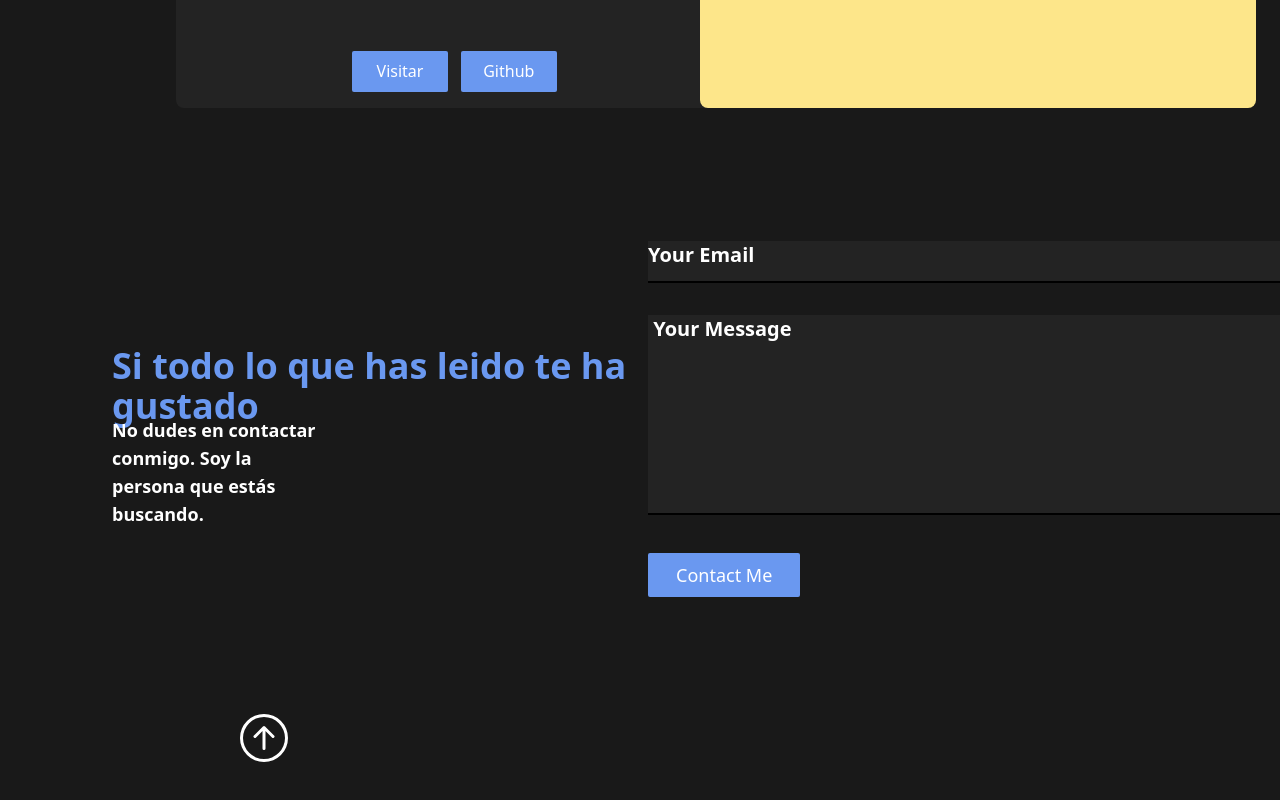
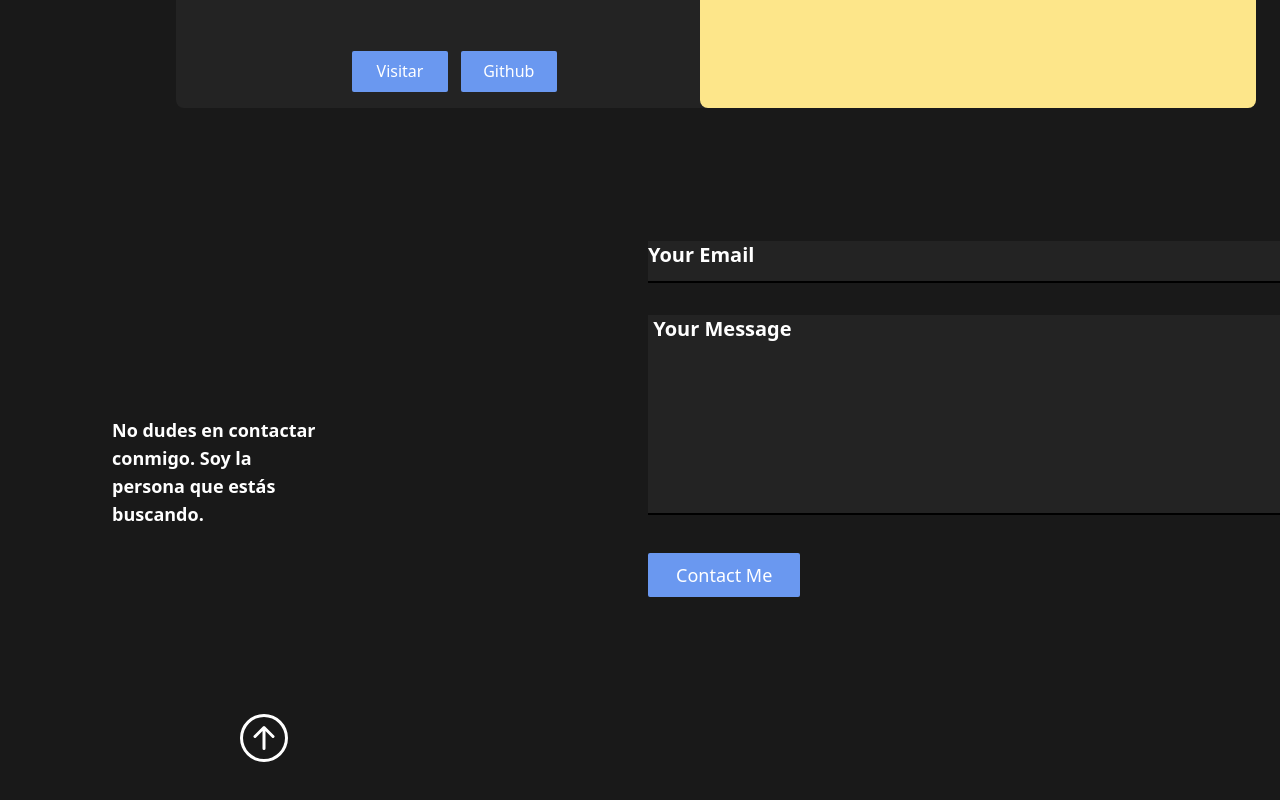
Before and after one commit to yusnebez/portfolio-React, a React (Vite) app: page / in a window 1280 px wide. Shown: the part 2492-3292 px from the top of the page. Built offline with nearby package versions, Linux system fonts and the light colour scheme; the HTML template or start-up script is replaced by a standard one.

Commit message:
texto contacta 2.0

```diff
--- a/src/component/Contact.jsx
+++ b/src/component/Contact.jsx
@@ -17,7 +17,7 @@ export const Contact = () => {
     >
 
             <div className='grid grid-cols-2 grid-rows-3'>
-                <h1 className='row-start-2 md:ml-32 lg:ml-28 ml-28 text-4xl font-bold text-[#6A98F0] mt-9 col-span-2'>Si todo lo que has leido te ha gustado</h1>
+                {/*<h1 className='row-start-2 md:ml-32 lg:ml-28 ml-28 text-4xl font-bold text-[#6A98F0] mt-9 col-span-2'>Si todo lo que has leido te ha gustado</h1>*/}
                 <b className='col-span-2 row-start-3 mt-2 ml-16 text-lg text-white md:ml-32 lg:ml-28 lg:-mt-24 md:col-span-1'>No dudes en contactar conmigo. Soy la persona que estás buscando.</b>
             </div>
 
```
